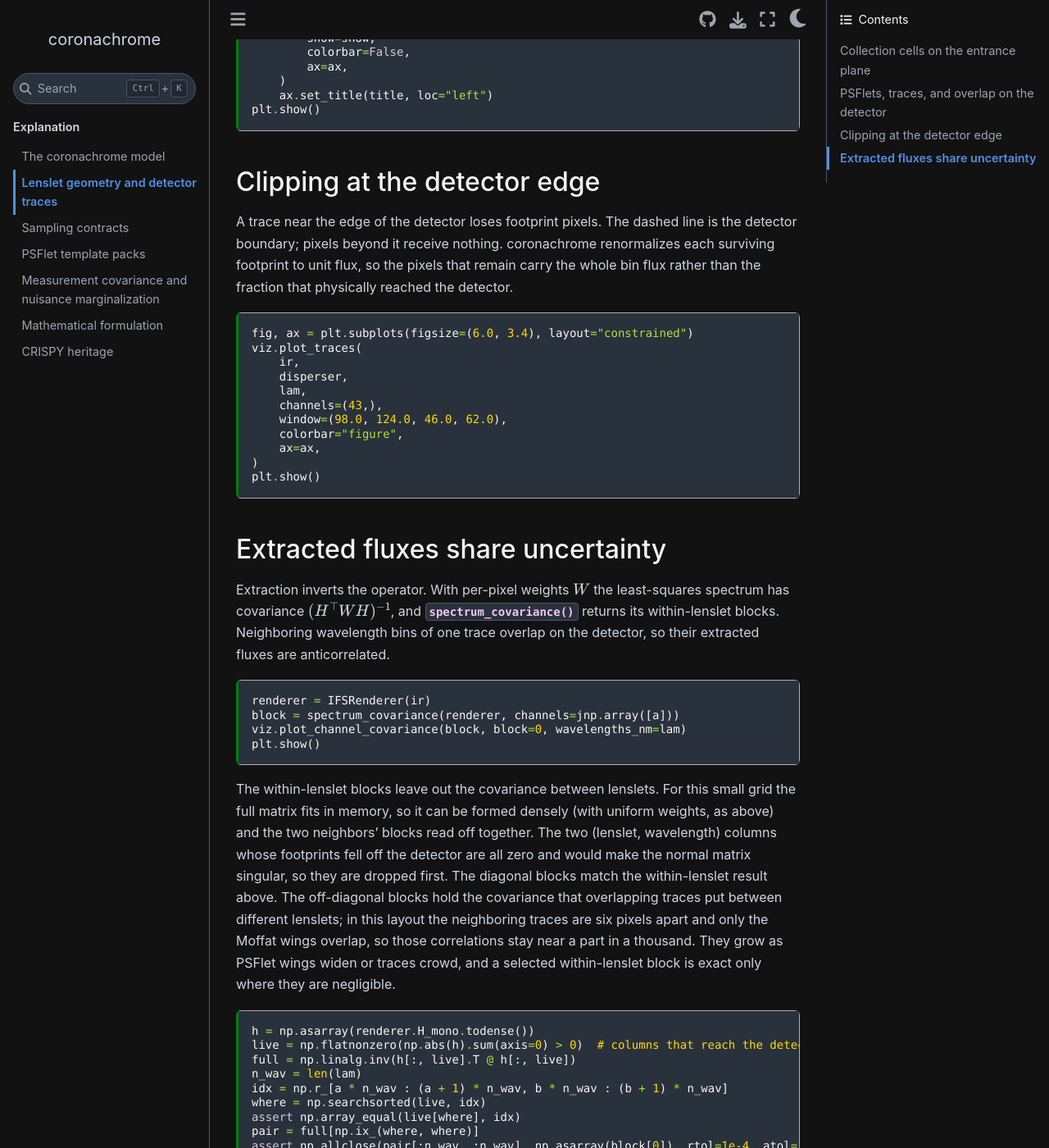
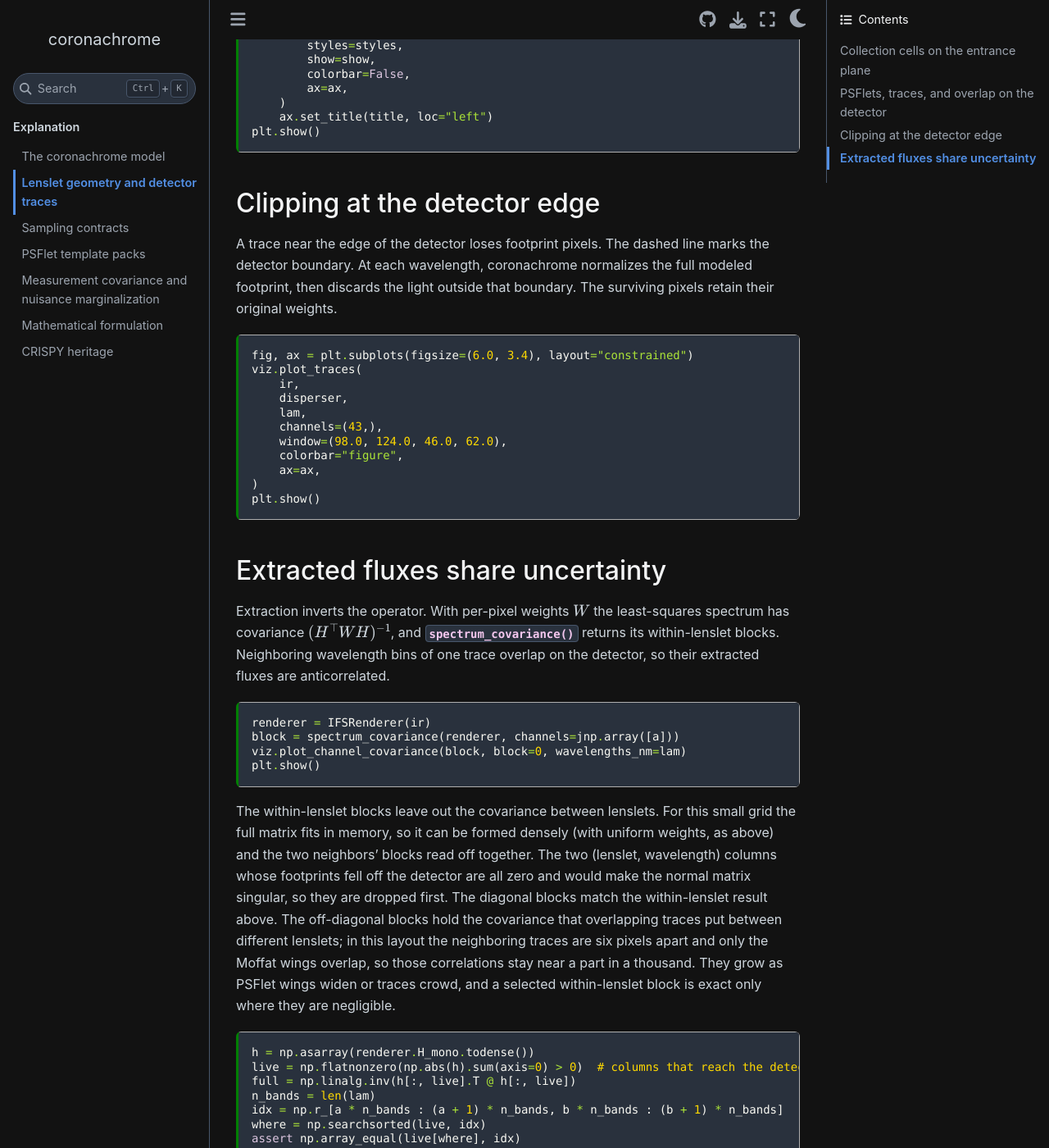
Before and after one commit to CoreySpohn/coronachrome, a Sphinx documentation site: the page built from docs/explanation/lenslet_geometry.md, in a window 1280 px wide and 1400 px high, scrolled down 4587 px. Shown: the whole window at 82% size. Built offline with Sphinx 7.4.7 and the Sphinx Book theme 1.1.4, drawn with Linux system fonts in a browser that asks for light colours; pages that are not in the unit, such as notebooks, are missing from menus; some of the changed text lies outside the part shown.

Commit message:
feat(render)!: name the IFS cube axis band and rename n_wav to n_bands
BREAKING CHANGE: Band cubes use the leading axis ("band",); ("wavelength",) input is refused. SpatialChannelIR.n_wav is now n_bands with no alias.

````diff
--- a/docs/explanation/lenslet_geometry.md
+++ b/docs/explanation/lenslet_geometry.md
@@ -73,8 +73,9 @@ a, b = 24, 31
 styles = ep.style.SourceStyles([f"lenslet {a}", f"lenslet {b}"])
 ```
 
-The build warns when cells or node footprints reach outside the available
-arrays. Clipped detector footprints remain normalized on the surviving pixels.
+The build warns when a collection cell extends past the focal grid or an entire
+PSFlet footprint falls off the detector at a quadrature node. Clipping removes
+the off-detector fraction of each footprint.
 
 ## Collection cells on the entrance plane
 
@@ -252,10 +253,9 @@ plt.show()
 ## Clipping at the detector edge
 
 A trace near the edge of the detector loses footprint pixels. The dashed line
-is the detector boundary; pixels beyond it receive nothing. coronachrome
-renormalizes each surviving footprint to unit flux, so the pixels that remain
-carry the whole bin flux rather than the fraction that physically reached the
-detector.
+marks the detector boundary. At each wavelength, coronachrome normalizes the
+full modeled footprint, then discards the light outside that boundary. The
+surviving pixels retain their original weights.
 
 ```{code-cell} ipython3
 fig, ax = plt.subplots(figsize=(6.0, 3.4), layout="constrained")
@@ -302,14 +302,14 @@ within-lenslet block is exact only where they are negligible.
 h = np.asarray(renderer.H_mono.todense())
 live = np.flatnonzero(np.abs(h).sum(axis=0) > 0)  # columns that reach the detector
 full = np.linalg.inv(h[:, live].T @ h[:, live])
-n_wav = len(lam)
-idx = np.r_[a * n_wav : (a + 1) * n_wav, b * n_wav : (b + 1) * n_wav]
+n_bands = len(lam)
+idx = np.r_[a * n_bands : (a + 1) * n_bands, b * n_bands : (b + 1) * n_bands]
 where = np.searchsorted(live, idx)
 assert np.array_equal(live[where], idx)
 pair = full[np.ix_(where, where)]
-assert np.allclose(pair[:n_wav, :n_wav], np.asarray(block[0]), rtol=1e-4, atol=1e-8)
+assert np.allclose(pair[:n_bands, :n_bands], np.asarray(block[0]), rtol=1e-4, atol=1e-8)
 sd = np.sqrt(np.diagonal(pair))
-cross = pair[:n_wav, n_wav:] / np.outer(sd[:n_wav], sd[n_wav:])
+cross = pair[:n_bands, n_bands:] / np.outer(sd[:n_bands], sd[n_bands:])
 print(f"largest cross-lenslet correlation: {np.abs(cross).max():.1e}")
 
 fig, ax = plt.subplots(figsize=(6.4, 5.4), layout="constrained")
````
Also changed, not shown: README.md (+4 -4 lines), docs/explanation/measurement_covariance.md (+3 -3 lines), docs/explanation/model.md (+8 -7 lines), docs/explanation/psflet_templates.md (+1 -1 lines), docs/explanation/sampling_contracts.md (+5 -1 lines), docs/index.md (+1 -1 lines), 11 other files.
